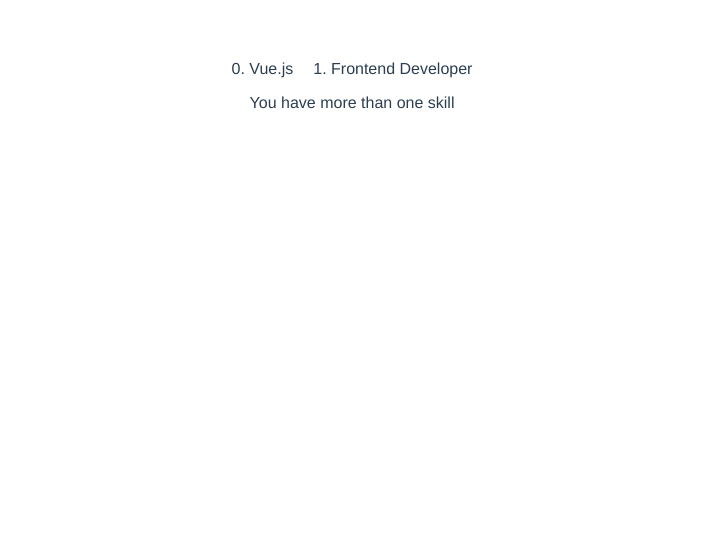
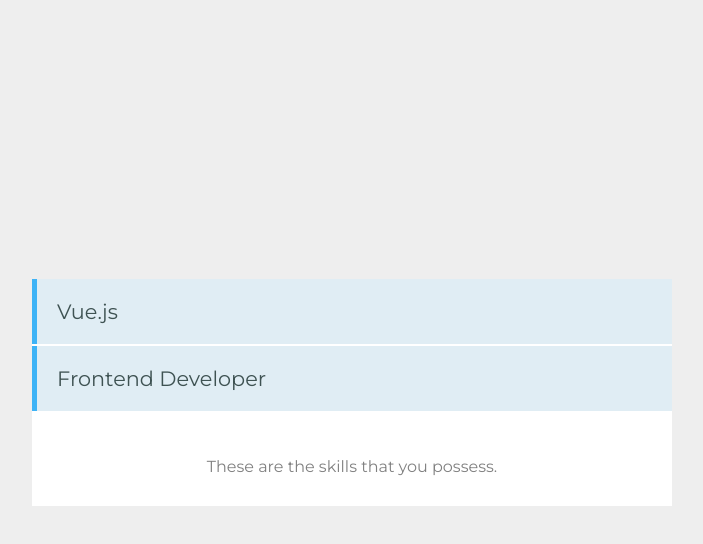
Before and after one commit to simotae14/MySkillsVue, a Vue app: page / in a window 1280 px wide. Shown: the top 544 px of the page, without its empty margins (288-991 px from the left). Built offline with nearby package versions, Linux system fonts and the light colour scheme.

Commit message:
Vue Styling: Added style and v-bind style directives

```diff
--- a/src/App.vue
+++ b/src/App.vue
@@ -16,12 +16,21 @@
 </script>
 
 <style>
-#app {
-  font-family: 'Avenir', Helvetica, Arial, sans-serif;
-  -webkit-font-smoothing: antialiased;
-  -moz-osx-font-smoothing: grayscale;
-  text-align: center;
-  color: #2c3e50;
-  margin-top: 60px;
-}
+  @import url('https://fonts.googleapis.com/css?family=Montserrat:400,700');
+
+  body {
+    background-color: #EEEEEE;
+    font-family: 'Montserrat', sans-serif;
+    display: grid;
+    grid-template-rows: auto;
+    justify-items: center;
+    align-items: center;
+  }
+  body, html {
+    margin: 0;
+    height: 100%;
+  }
+  #app {
+      width: 50%;
+  }
 </style>
--- a/src/components/Skills.vue
+++ b/src/components/Skills.vue
@@ -5,14 +5,11 @@
         <li
           v-for="(data, index) in skills" :key="index"
         >
-          {{ index }}. {{ data.skill }}
+          {{ data.skill }}
         </li>
       </ul>
-      <p v-if="skills.length > 1">
-        You have more than one skill
-      </p>
-      <p v-else>
-        You have less than or equal to 1 skill
+      <p>
+        These are the skills that you possess.
       </p>
     </div>
   </div>
@@ -26,7 +23,12 @@
       skills: [
           { "skill": "Vue.js" },
           { "skill": "Frontend Developer" }
-      ]
+      ],
+      alertObject: {
+        bgColor: 'yellow',
+        bgWidth: '100%',
+        bgHeight: '30px'
+      }
     }
   }
 }
@@ -34,18 +36,32 @@
 
 <!-- Add "scoped" attribute to limit CSS to this component only -->
 <style scoped>
-h3 {
-  margin: 40px 0 0;
+  .holder {
+    background: #fff;
   }
+
   ul {
+    margin: 0;
+    padding: 0;
     list-style-type: none;
-  padding: 0;
   }
-li {
-  display: inline-block;
-  margin: 0 10px;
+
+  ul li {
+    padding: 20px;
+    font-size: 1.3em;
+    background-color: #E0EDF4;
+    border-left: 5px solid #3EB3F6;
+    margin-bottom: 2px;
+    color: #3E5252;
   }
-a {
-  color: #42b983;
+
+  p {
+    text-align:center;
+    padding: 30px 0;
+    color: gray;
+  }
+
+  .container {
+    box-shadow: 0px 0px 40px lightgray;
   }
 </style>
```
Lines whose indentation alone changed are shown as unchanged.
